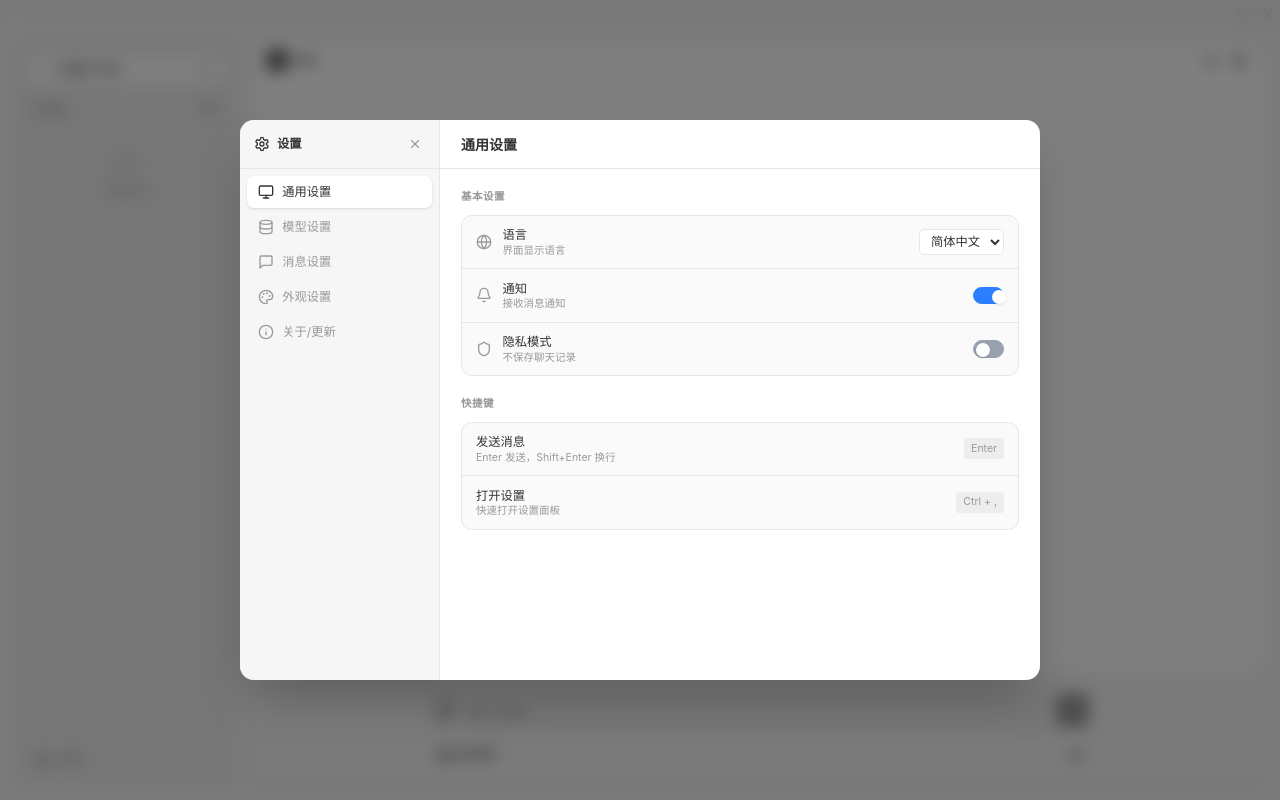
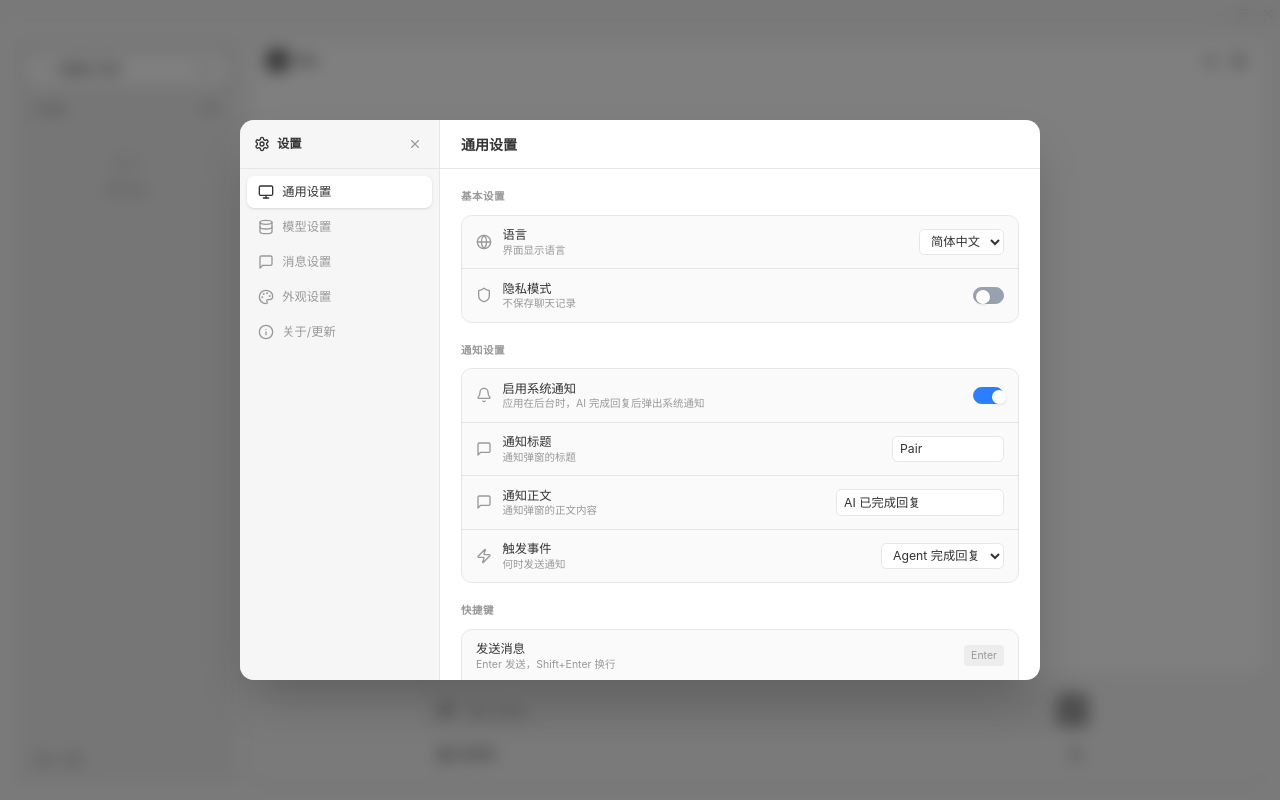
Before and after one commit to Shu0T1an/Pair, a React (Vite) app: page / in a window 1280 px wide. Both pictures are taken after a click on the button 1238 px from the left and 60 px from the top of the page. Built offline with nearby package versions, Linux system fonts and the light colour scheme.

Commit message:
feat: 添加通知设置 UI 到 SettingsModal

```diff
--- a/src/renderer/components/SettingsModal.tsx
+++ b/src/renderer/components/SettingsModal.tsx
@@ -1,4 +1,4 @@
-import { useState } from 'react'
+import { useState, useEffect } from 'react'
 import {
   Settings,
   X,
@@ -28,6 +28,8 @@ import { ModelModal } from './modals/ModelModal'
 import { useModelContext, type ModelConfig } from '@/renderer/contexts/ModelContext'
 import { useMessageSettings } from '@/renderer/contexts/MessageSettingsContext'
 import { useTheme, themes, fontSizeMap, type FontSize } from '@/renderer/contexts/ThemeContext'
+import { ipcClient } from '@/renderer/ipc-client'
+import type { NotificationConfig } from '@/shared/types'
 
 type SettingsTab = 'general' | 'model' | 'message' | 'appearance' | 'about'
 
@@ -157,6 +159,38 @@ export function SettingsModal({ isOpen, onClose }: SettingsModalProps) {
 }
 
 function GeneralSettings() {
+  const [notificationConfig, setNotificationConfig] = useState<NotificationConfig>({
+    enabled: true,
+    title: 'Pair',
+    body: 'AI 已完成回复',
+    triggerEvent: 'agent_end',
+  })
+
+  // 加载通知配置
+  const loadNotificationConfig = async () => {
+    try {
+      const config = await ipcClient.getNotificationConfig()
+      setNotificationConfig(config)
+    } catch (error) {
+      console.error('加载通知配置失败:', error)
+    }
+  }
+
+  // 保存通知配置
+  const saveNotificationConfig = async (newConfig: Partial<NotificationConfig>) => {
+    try {
+      await ipcClient.updateNotificationConfig(newConfig)
+      setNotificationConfig(prev => ({ ...prev, ...newConfig }))
+    } catch (error) {
+      console.error('保存通知配置失败:', error)
+    }
+  }
+
+  // 组件挂载时加载配置
+  useEffect(() => {
+    loadNotificationConfig()
+  }, [])
+
   return (
     <div className="space-y-6">
       <SettingsGroup title="基本设置">
@@ -172,16 +206,67 @@ function GeneralSettings() {
           }
         />
         <SettingsItem
-          icon={Bell}
-          label="通知"
-          description="接收消息通知"
-          action={<ToggleSwitch defaultChecked />}
-        />
-        <SettingsItem
           icon={Shield}
           label="隐私模式"
           description="不保存聊天记录"
           action={<ToggleSwitch />}
+        />
+      </SettingsGroup>
+
+      <SettingsGroup title="通知设置">
+        <SettingsItem
+          icon={Bell}
+          label="启用系统通知"
+          description="应用在后台时，AI 完成回复后弹出系统通知"
+          action={
+            <ToggleSwitch
+              checked={notificationConfig.enabled}
+              onChange={(checked) => saveNotificationConfig({ enabled: checked })}
+            />
+          }
+        />
+        <SettingsItem
+          icon={MessageSquare}
+          label="通知标题"
+          description="通知弹窗的标题"
+          action={
+            <input
+              type="text"
+              value={notificationConfig.title}
+              onChange={(e) => saveNotificationConfig({ title: e.target.value })}
+              placeholder="Pair"
+              className="text-sm border border-border rounded-md px-2 py-1 bg-white w-32"
+            />
+          }
+        />
+        <SettingsItem
+          icon={MessageSquare}
+          label="通知正文"
+          description="通知弹窗的正文内容"
+          action={
+            <input
+              type="text"
+              value={notificationConfig.body}
+              onChange={(e) => saveNotificationConfig({ body: e.target.value })}
+              placeholder="AI 已完成回复"
+              className="text-sm border border-border rounded-md px-2 py-1 bg-white w-48"
+            />
+          }
+        />
+        <SettingsItem
+          icon={Zap}
+          label="触发事件"
+          description="何时发送通知"
+          action={
+            <select
+              className="text-sm border border-border rounded-md px-2 py-1 bg-white"
+              value={notificationConfig.triggerEvent}
+              onChange={(e) => saveNotificationConfig({ triggerEvent: e.target.value as 'agent_end' | 'message_end' })}
+            >
+              <option value="agent_end">Agent 完成回复</option>
+              <option value="message_end">消息完成</option>
+            </select>
+          }
         />
       </SettingsGroup>
 
```
